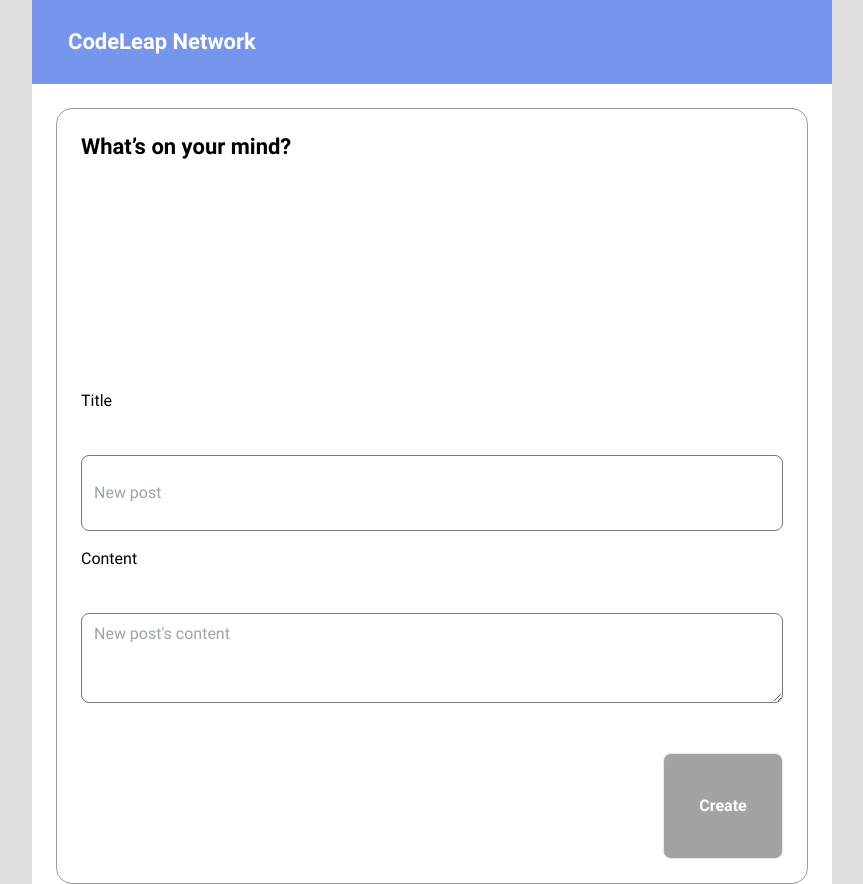
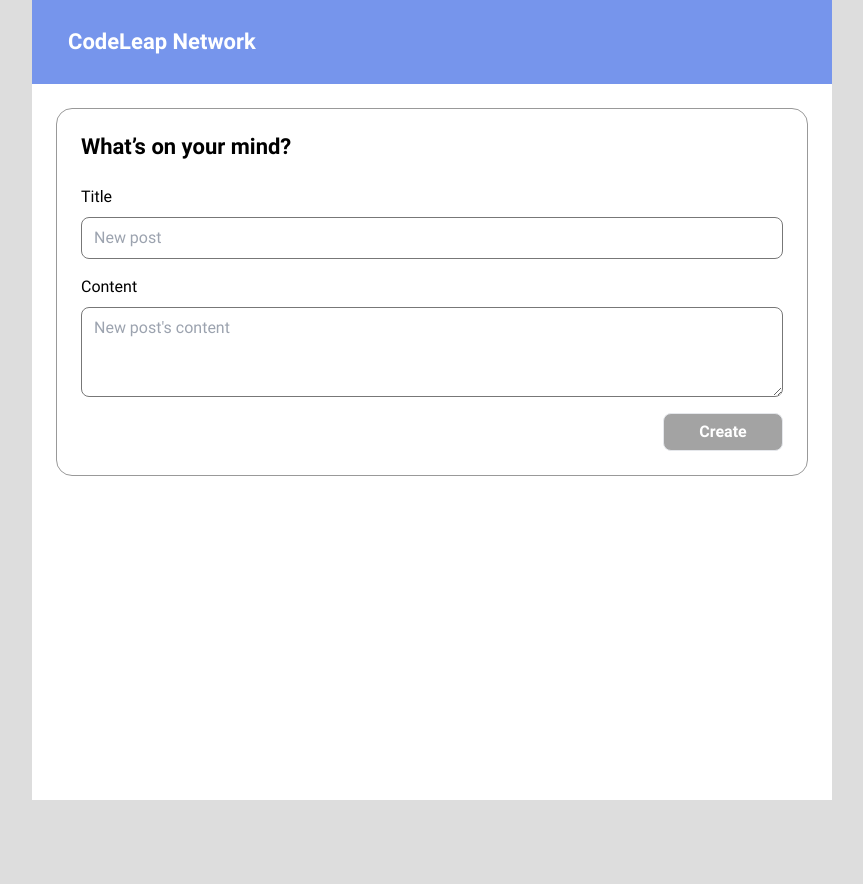
Before and after one commit to francisko-rezende/leap-network, a Next.js app: page / in a window 1280 px wide. Shown: the whole page, without its empty margins (208-1071 px from the left). After the commit the page ends 800 px from the top, so only its background shows below. Built offline with nearby package versions, Linux system fonts and the light colour scheme.

Commit message:
feat: make main page header sticky

```diff
--- a/src/pages/index.tsx
+++ b/src/pages/index.tsx
@@ -4,15 +4,18 @@
 
 export default function Index() {
   return (
-    <>
-      <Header className="mx-auto w-full max-w-[800px]" intent="page">
+    <div className="flex min-h-full flex-col">
+      <Header
+        className="sticky top-0 mx-auto w-full max-w-[800px]"
+        intent="page"
+      >
         <Title intent="light" tag="h1">
           CodeLeap Network
         </Title>
       </Header>
-      <main className="mx-auto grid min-h-full w-full max-w-[800px] gap-6 overflow-y-auto bg-white px-4 pt-6 sm:px-6">
+      <main className="mx-auto flex h-full w-full max-w-[800px] flex-1 flex-col gap-6 overflow-y-auto bg-white px-4 py-6 sm:px-6">
         <NewPostForm />
       </main>
-    </>
+    </div>
   );
 }
```
